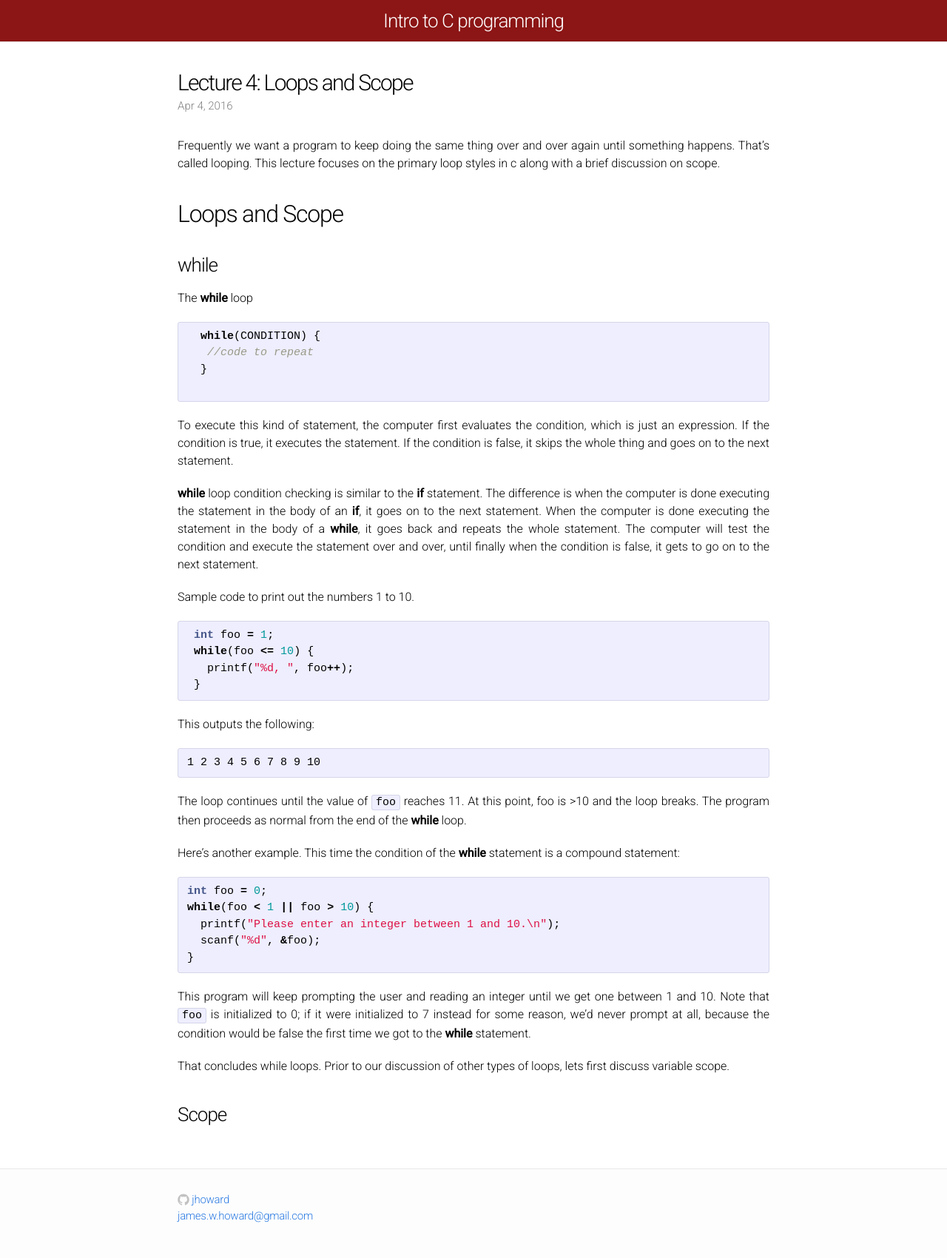
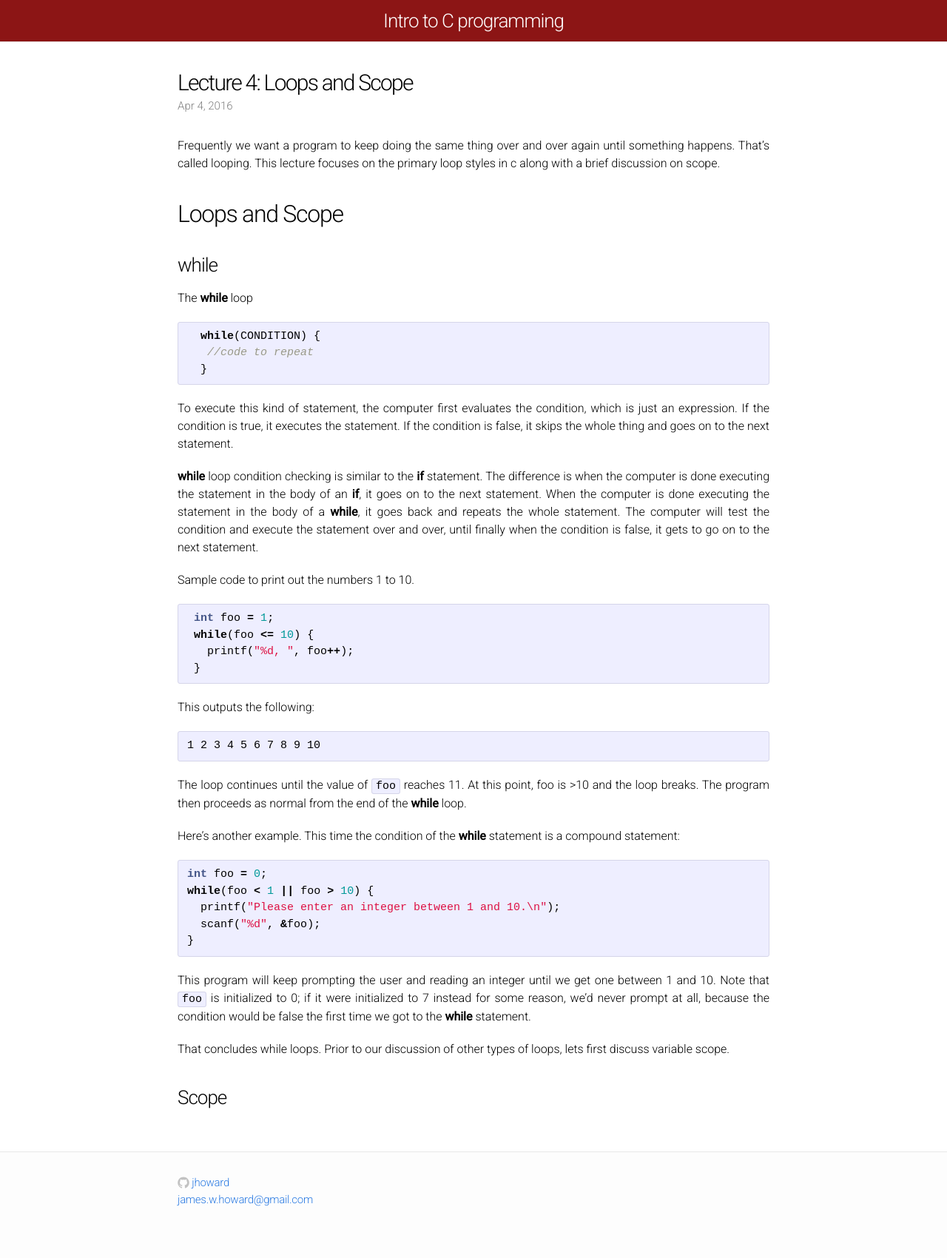
Before and after one commit to jhoward/jhoward.github.io, a Jekyll site: the page built from _posts/2016-04-04-lec_04.md, in a window 1280 px wide. Shown: the whole page at 74% size. Built offline with Jekyll 4.4.1, drawn with Linux system fonts in a browser that asks for light colours; after the commit the page ends 1677 px from its top, so only the background shows below that.

Commit message:
added stuff.

````diff
--- a/_posts/2016-04-04-lec_04.md
+++ b/_posts/2016-04-04-lec_04.md
@@ -14,11 +14,11 @@
 
 The **while** loop
 
- {% highlight c %}
+ ```c
   while(CONDITION) {
    //code to repeat
   }
- {% endhighlight %}
+ ```
 
  To execute this kind of statement, the computer first evaluates the
  condition, which is just an expression.  If the condition is true, it
@@ -35,7 +35,7 @@
 
  Sample code to print out the numbers 1 to 10.
 
- ```c++
+ ```c
  int foo = 1;
  while(foo <= 10) {
    printf("%d, ", foo++);
@@ -54,7 +54,7 @@
 Here's another example.  This time the condition of the **while** statement
 is a compound statement:
 
-```c++
+```c
 int foo = 0;
 while(foo < 1 || foo > 10) {
   printf("Please enter an integer between 1 and 10.\n");
````
